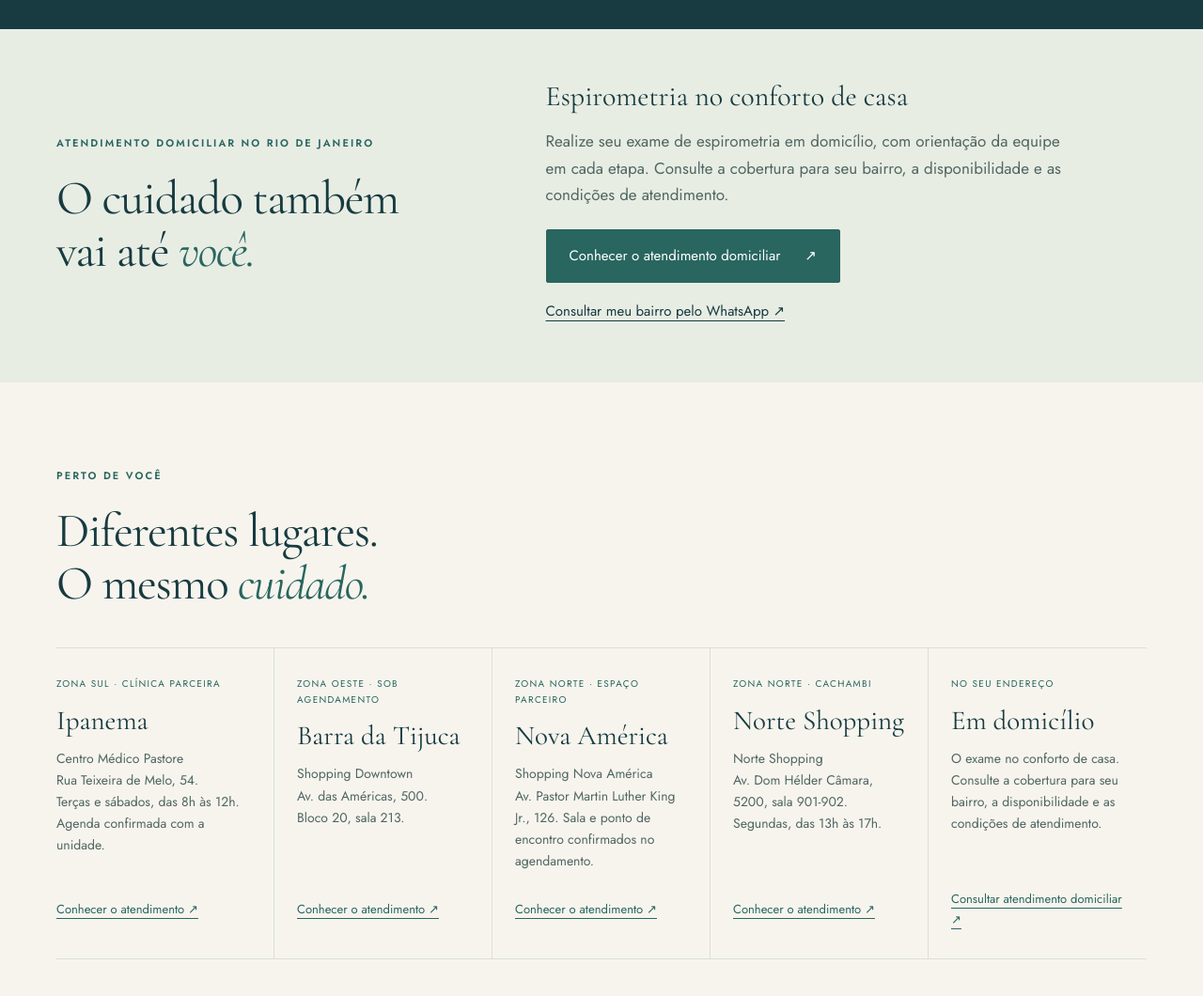
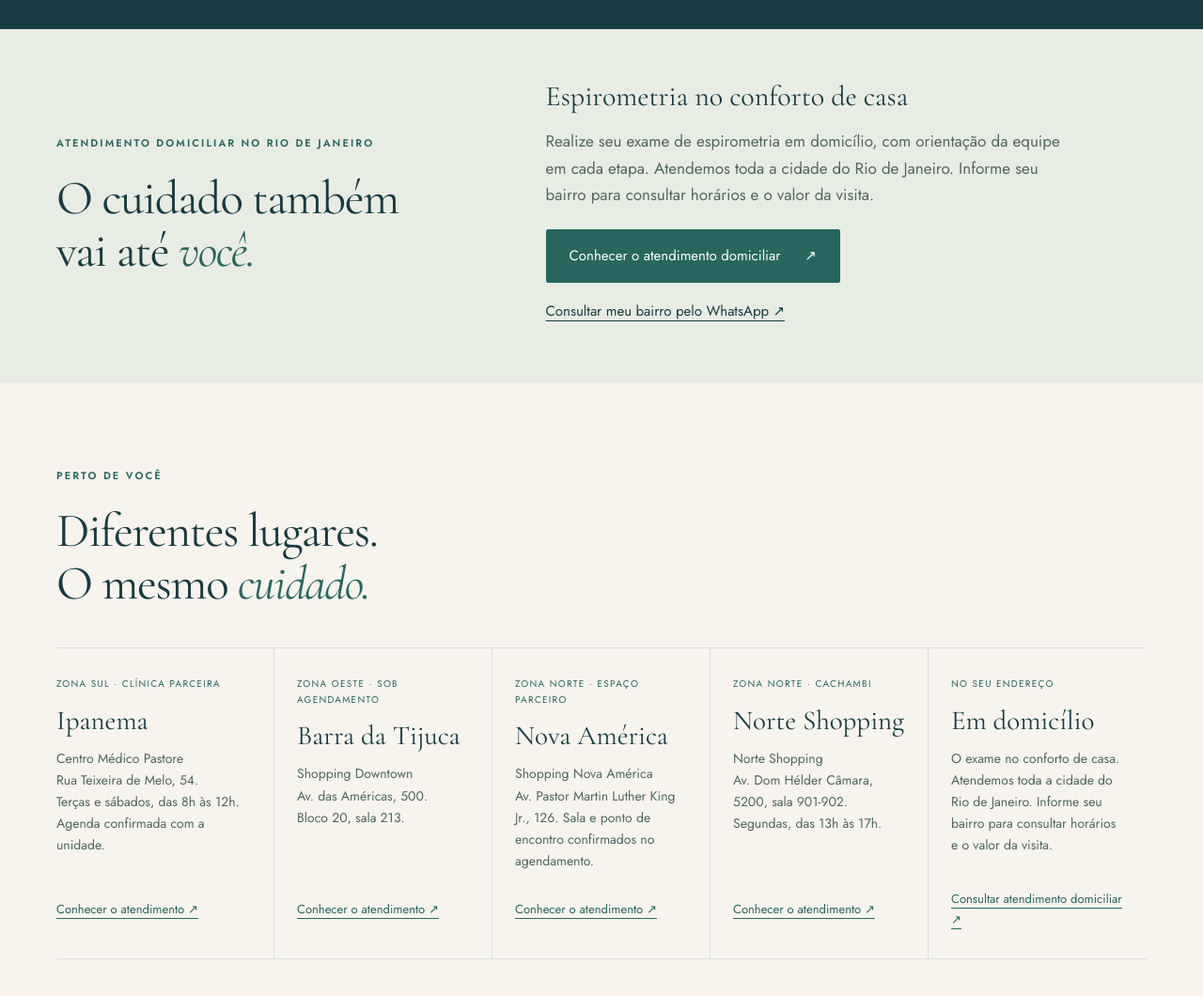
Before and after one commit to AdeildoJunior/soprolife-site, a plain HTML site: page index.html in a window 1280 px wide. Shown: the part 2080-3140 px from the top of the page at 94% size. Drawn offline with nearby package versions, Linux system fonts and the light colour scheme.

Commit message:
Esclarece locais e agendamento da espirometria em index.html

```diff
--- a/index.html
+++ b/index.html
@@ -377,7 +377,7 @@
      </div>
      <div>
       <h3>Espirometria no conforto de casa</h3>
-      <p>Realize seu exame de espirometria em domicílio, com orientação da equipe em cada etapa. Consulte a cobertura para seu bairro, a disponibilidade e as condições de atendimento.</p>
+      <p>Realize seu exame de espirometria em domicílio, com orientação da equipe em cada etapa. Atendemos toda a cidade do Rio de Janeiro. Informe seu bairro para consultar horários e o valor da visita.</p>
       <div class="ed-actions">
        <a class="ed-button" href="/espirometria-domiciliar-rio-de-janeiro/">Conhecer o atendimento domiciliar <span aria-hidden="true">↗</span></a>
       </div>
@@ -475,7 +475,7 @@
         Em domicílio
        </h3>
        <p>
-        O exame no conforto de casa. Consulte a cobertura para seu bairro, a disponibilidade e as condições de atendimento.
+        O exame no conforto de casa. Atendemos toda a cidade do Rio de Janeiro. Informe seu bairro para consultar horários e o valor da visita.
        </p>
        <a href="/espirometria-domiciliar-rio-de-janeiro/">
         Consultar atendimento domiciliar ↗
```
